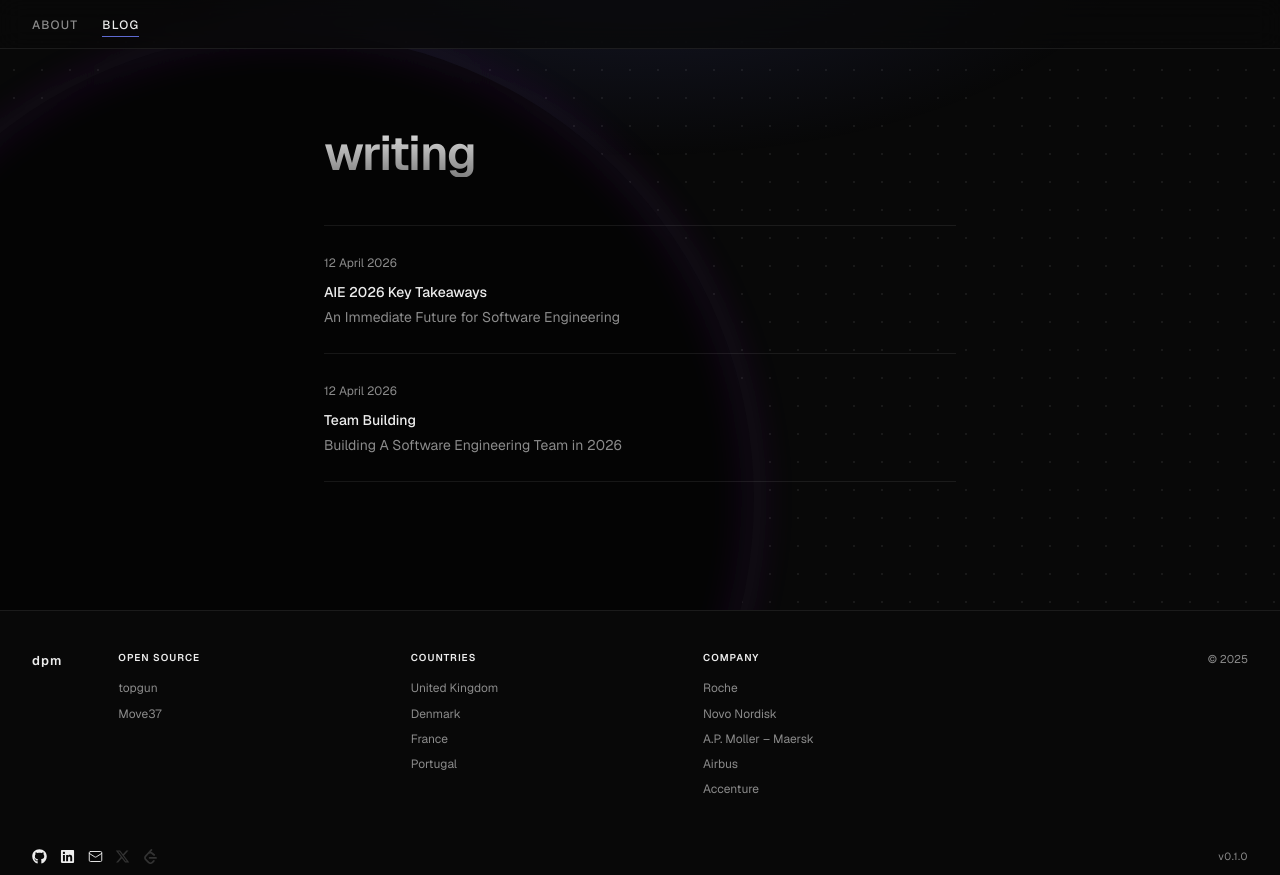
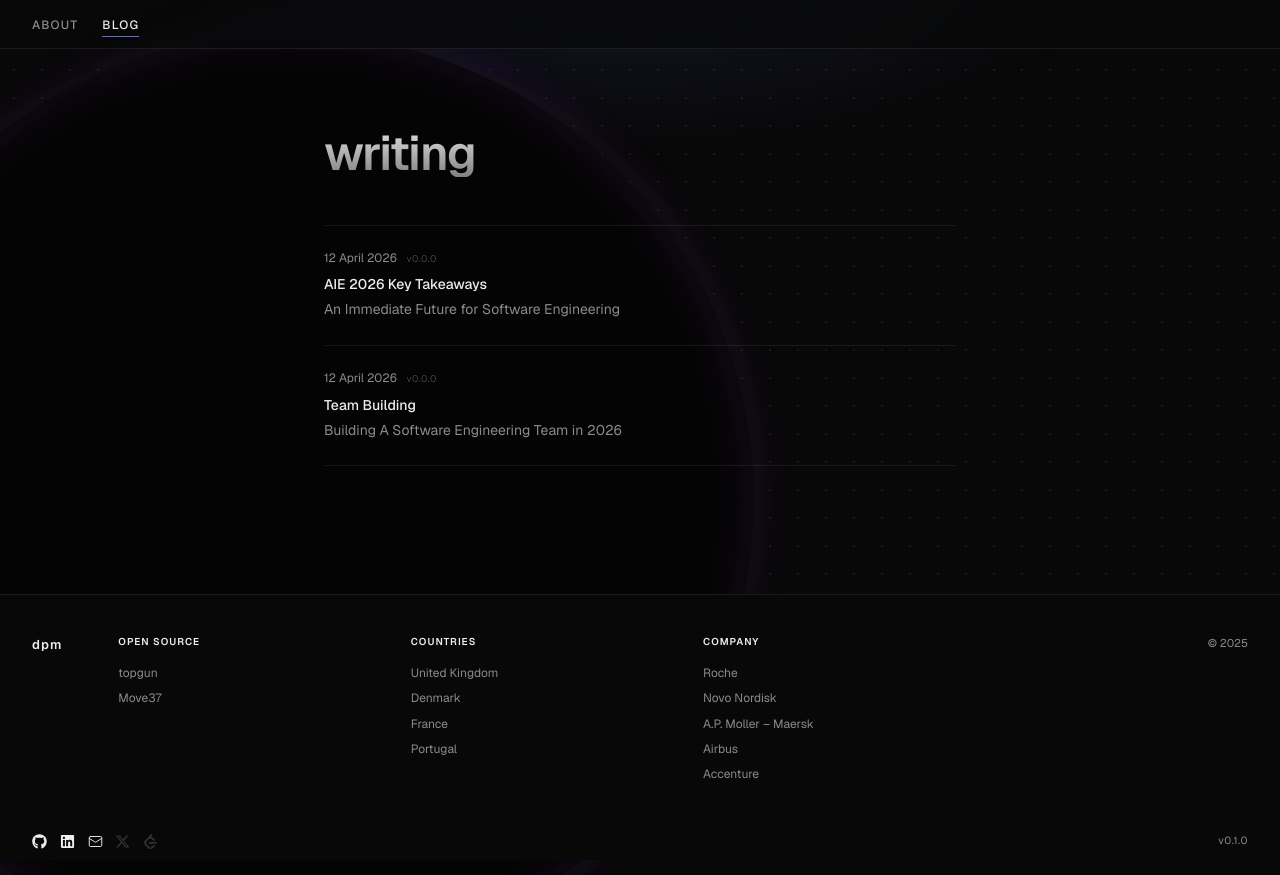
Before and after one commit to diogobaltazar/diogopm-dev, a React (Vite) app: page /blog in a window 1280 px wide. Built offline with nearby package versions, Linux system fonts and the light colour scheme; what world-atlas would draw is missing.

Commit message:
feat: show post version alongside date in blog list and post header

```diff
--- a/src/components/PostCard.tsx
+++ b/src/components/PostCard.tsx
@@ -5,6 +5,7 @@ interface Props {
   title: string
   date: string
   description: string
+  version?: string
 }
 
 function formatDate(iso: string) {
@@ -15,16 +16,23 @@ function formatDate(iso: string) {
   })
 }
 
-export default function PostCard({ slug, title, date, description }: Props) {
+export default function PostCard({ slug, title, date, description, version }: Props) {
   return (
     <Link
       to={`/blog/${slug}`}
       className="group block py-6 transition-colors duration-200"
       style={{ borderBottom: '1px solid var(--border)' }}
     >
-      <time className="text-xs" style={{ color: 'var(--muted)' }}>
-        {formatDate(date)}
-      </time>
+      <div style={{ display: 'flex', alignItems: 'baseline', gap: '0.6rem' }}>
+        <time className="text-xs" style={{ color: 'var(--muted)' }}>
+          {formatDate(date)}
+        </time>
+        {version && (
+          <span style={{ fontSize: '0.6rem', color: 'var(--muted)', opacity: 0.45, letterSpacing: '0.04em' }}>
+            v{version}
+          </span>
+        )}
+      </div>
       <h2
         className="mt-2 text-sm font-medium transition-colors duration-200"
         style={{ color: 'var(--fg)' }}
--- a/src/lib/posts.ts
+++ b/src/lib/posts.ts
@@ -4,6 +4,7 @@ interface Frontmatter {
   title: string
   date: string
   description: string
+  version?: string
 }
 
 interface PostModule {
--- a/src/pages/Blog.tsx
+++ b/src/pages/Blog.tsx
@@ -25,6 +25,7 @@ export default function Blog() {
               title={frontmatter.title}
               date={frontmatter.date}
               description={frontmatter.description}
+              version={frontmatter.version}
             />
           ))}
         </div>
--- a/src/pages/Post.tsx
+++ b/src/pages/Post.tsx
@@ -31,9 +31,16 @@ export default function Post() {
           </Link>
 
           <header className="mb-10">
-            <time className="text-xs" style={{ color: 'var(--muted)' }}>
-              {formatDate(frontmatter.date)}
-            </time>
+            <div style={{ display: 'flex', alignItems: 'baseline', gap: '0.6rem' }}>
+              <time className="text-xs" style={{ color: 'var(--muted)' }}>
+                {formatDate(frontmatter.date)}
+              </time>
+              {frontmatter.version && (
+                <span style={{ fontSize: '0.6rem', color: 'var(--muted)', opacity: 0.45, letterSpacing: '0.04em' }}>
+                  v{frontmatter.version}
+                </span>
+              )}
+            </div>
             <h1
               className="mt-3 text-4xl font-semibold tracking-tight leading-tight"
               style={{
```
